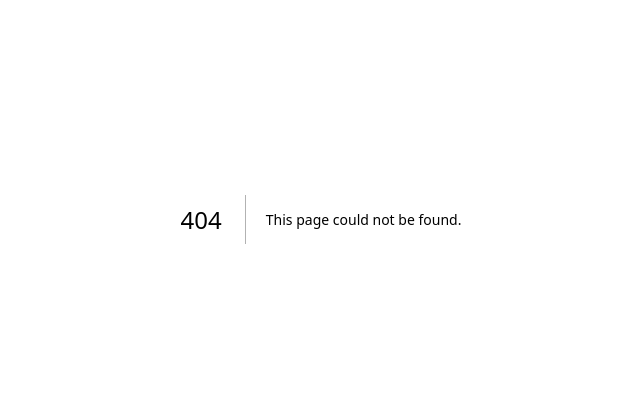
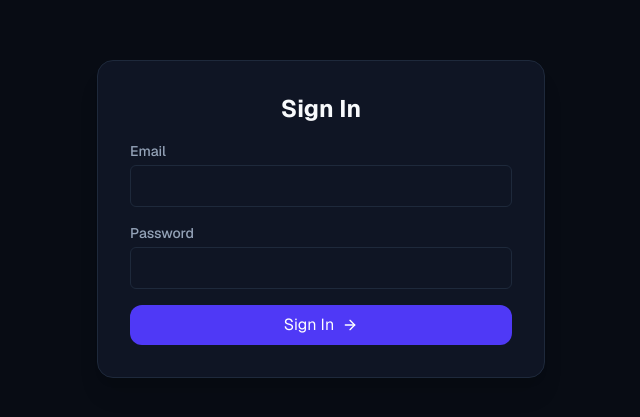
Before and after one commit to mahmoodmobasher/AlphaAegis, a Next.js app in the folder frontend/: page /login in a window 1280 px wide. Before the commit this address had no page. Shown: the part 181-598 px from the top of the page, without its empty margins (319-959 px from the left). Built offline with nearby package versions, Linux system fonts and the light colour scheme.

Commit message:
Add login page and update sign‑in button routing

```diff
--- /dev/null
+++ b/frontend/src/app/login/page.tsx
@@ -0,0 +1,100 @@
+"use client";
+
+import React, { useState } from "react";
+import { useRouter } from "next/navigation";
+import { ArrowRight } from "lucide-react";
+
+export default function LoginPage() {
+  const router = useRouter();
+  const [email, setEmail] = useState("");
+  const [password, setPassword] = useState("");
+  const [error, setError] = useState<string | null>(null);
+  const [loading, setLoading] = useState(false);
+
+  const handleSubmit = async (e: React.FormEvent) => {
+    e.preventDefault();
+    setLoading(true);
+    setError(null);
+    try {
+      const response = await fetch("http://127.0.0.1:8000/api/auth/login", {
+        method: "POST",
+        headers: {
+          "Content-Type": "application/json",
+        },
+        body: JSON.stringify({ email, password }),
+      });
+
+      if (!response.ok) {
+        const errMsg = await response.text();
+        throw new Error(errMsg || "Login failed");
+      }
+
+      const data = await response.json();
+      // Assuming the FastAPI endpoint returns { access_token: string } or an array of strings
+      const token = Array.isArray(data.access_token) ? data.access_token[0] : data.access_token;
+      if (token) {
+        localStorage.setItem("access_token", token);
+        // Optionally set a cookie:
+        // document.cookie = `access_token=${token}; path=/; secure; sameSite=strict`;
+        router.push("/portfolio");
+      } else {
+        throw new Error("No access token returned");
+      }
+    } catch (err: any) {
+      setError(err.message || "An error occurred");
+    } finally {
+      setLoading(false);
+    }
+  };
+
+  return (
+    <div className="flex min-h-screen items-center justify-center bg-bg-base p-4">
+      <div className="w-full max-w-md space-y-6 rounded-2xl bg-bg-panel p-8 shadow-xl border border-border-panel">
+        <h2 className="text-center text-2xl font-bold text-text-main mb-4">
+          Sign In
+        </h2>
+        {error && (
+          <div className="rounded-md bg-red-100 p-2 text-sm text-red-700">
+            {error}
+          </div>
+        )}
+        <form onSubmit={handleSubmit} className="space-y-4">
+          <div>
+            <label htmlFor="email" className="block text-sm font-medium text-text-sub mb-1">
+              Email
+            </label>
+            <input
+              id="email"
+              type="email"
+              required
+              value={email}
+              onChange={(e) => setEmail(e.target.value)}
+              className="w-full rounded-md border border-border-panel bg-bg-base px-3 py-2 text-text-main focus:border-indigo-500 focus:outline-none"
+            />
+          </div>
+          <div>
+            <label htmlFor="password" className="block text-sm font-medium text-text-sub mb-1">
+              Password
+            </label>
+            <input
+              id="password"
+              type="password"
+              required
+              value={password}
+              onChange={(e) => setPassword(e.target.value)}
+              className="w-full rounded-md border border-border-panel bg-bg-base px-3 py-2 text-text-main focus:border-indigo-500 focus:outline-none"
+            />
+          </div>
+          <button
+            type="submit"
+            disabled={loading}
+            className="flex w-full items-center justify-center gap-2 rounded-xl bg-indigo-600 px-4 py-2 text-white hover:bg-indigo-500 disabled:opacity-50"
+          >
+            {loading ? "Signing in..." : "Sign In"}
+            <ArrowRight className="h-4 w-4" />
+          </button>
+        </form>
+      </div>
+    </div>
+  );
+}
--- a/frontend/src/app/portfolio/page.tsx
+++ b/frontend/src/app/portfolio/page.tsx
@@ -1,6 +1,6 @@
 "use client";
 
-import React, { useState, useEffect, useTransition } from "react";
+import React, { useState, useEffect, useTransition, useRef } from "react";
 import { useRouter } from "next/navigation";
 import {
   Briefcase,
@@ -253,15 +253,21 @@ export default function PortfolioPage() {
     setVolatility(0.28);
   }, [viewMode, setSpotPrice, setVolatility]);
 
-  // WebSocket event-driven communication
+  // WebSocket event‑driven communication (persisted via useRef)
+  const wsRef = useRef<WebSocket | null>(null);
+
   useEffect(() => {
+    // Ensure the user is authenticated before establishing a connection
     if (!store.token || !store.isAuthenticated) return;
 
-    // Connect to WebSocket gateway
-    const ws = new WebSocket("ws://localhost:8000/ws/portfolio-analytics");
+    // Create the WebSocket only once per component lifecycle
+    if (!wsRef.current) {
+      wsRef.current = new WebSocket("ws://localhost:8000/ws/portfolio-analytics");
+      const ws = wsRef.current;
 
       ws.onopen = () => {
         console.log("WebSocket connected to portfolio-analytics");
+        // Send the initial payload once the socket is open
         sendWebSocketPayload();
       };
 
@@ -274,45 +280,17 @@ export default function PortfolioPage() {
           } else {
             setRiskData(data);
             setRiskError(null);
-
-          if (data.debate_logs) {
-            setDebateLogs(data.debate_logs);
-          }
-          if (data.advisory_report) {
-            setAdvisoryReport(data.advisory_report);
-          }
-          if (data.summary_report) {
-            setSummaryReport(data.summary_report);
-          }
-          if (data.recommendations) {
-            setRecommendations(data.recommendations);
-          }
-          if (data.macro_headline) {
-            setMacroHeadline(data.macro_headline);
-          }
-          if (data.macro_sentiment_score !== undefined) {
-            setMacroSentimentScore(data.macro_sentiment_score);
-          }
-
-          if (data.greeks_commentary) {
-            usePortfolioStore.getState().setAiCommentary(data.greeks_commentary);
-          }
+            if (data.debate_logs) setDebateLogs(data.debate_logs);
+            if (data.advisory_report) setAdvisoryReport(data.advisory_report);
+            if (data.summary_report) setSummaryReport(data.summary_report);
+            if (data.recommendations) setRecommendations(data.recommendations);
+            if (data.macro_headline) setMacroHeadline(data.macro_headline);
+            if (data.macro_sentiment_score !== undefined) setMacroSentimentScore(data.macro_sentiment_score);
+            if (data.greeks_commentary) usePortfolioStore.getState().setAiCommentary(data.greeks_commentary);
           }
         } catch (err) {
           console.error("Error parsing WebSocket JSON frame:", err);
         }
-    };
-
-    ws.onerror = (err) => {
-      console.error("WebSocket error:", err);
-    };
-
-    const sendWebSocketPayload = () => {
-      if (ws.readyState === WebSocket.OPEN) {
-        const spotShockPct = ((spotPrice - 180) / 180) * 100;
-        const ivShockPct = ((volatility - 0.28) / 0.28) * 100;
-
-        let payload: any;
         if (customJsonActive) {
           try {
             payload = JSON.parse(customJson);
@@ -326,9 +304,7 @@ export default function PortfolioPage() {
           }
         } else {
           const activeData = viewMode === "local" ? portfolioData : ibPortfolioData;
-          if (!activeData || !activeData.positions || activeData.positions.length === 0) {
-            return;
-          }
+          if (!activeData || !activeData.positions || activeData.positions.length === 0) return;
 
           const positions = activeData.positions.map((pos: any) => {
             const isOptionCombo = pos.legs && pos.legs.length > 0;
@@ -384,10 +360,47 @@ export default function PortfolioPage() {
             }
           };
         }
-
         ws.send(JSON.stringify(payload));
       }
     };
+
+    // Create the WebSocket only once per component lifecycle
+    if (!wsRef.current) {
+      wsRef.current = new WebSocket("ws://localhost:8000/ws/portfolio-analytics");
+      const ws = wsRef.current;
+
+      ws.onopen = () => {
+        console.log("WebSocket connected to portfolio-analytics");
+        // Send the initial payload once the socket is open
+        sendWebSocketPayload();
+      };
+
+      ws.onmessage = (event) => {
+        try {
+          const data = JSON.parse(event.data);
+          if (data.error) {
+            console.error("WebSocket calculation error:", data.error);
+            setRiskError(data.error);
+          } else {
+            setRiskData(data);
+            setRiskError(null);
+            if (data.debate_logs) setDebateLogs(data.debate_logs);
+            if (data.advisory_report) setAdvisoryReport(data.advisory_report);
+            if (data.summary_report) setSummaryReport(data.summary_report);
+            if (data.recommendations) setRecommendations(data.recommendations);
+            if (data.macro_headline) setMacroHeadline(data.macro_headline);
+            if (data.macro_sentiment_score !== undefined) setMacroSentimentScore(data.macro_sentiment_score);
+            if (data.greeks_commentary) usePortfolioStore.getState().setAiCommentary(data.greeks_commentary);
+          }
+        } catch (err) {
+          console.error("Error parsing WebSocket JSON frame:", err);
+        }
+      };
+
+      ws.onerror = (err) => {
+        console.error("WebSocket error:", err);
+      };
+    }
 
     const timer = setTimeout(() => {
       sendWebSocketPayload();
@@ -395,9 +408,19 @@ export default function PortfolioPage() {
 
     return () => {
       clearTimeout(timer);
-      ws.close();
+      // Cleanup will be handled by a separate effect
     };
   }, [activePositions, spotPrice, volatility, portfolioData, ibPortfolioData, viewMode, store.isAuthenticated, customJsonActive, customJson]);
+
+  // Cleanup WebSocket on component unmount
+  useEffect(() => {
+    return () => {
+      if (wsRef.current) {
+        wsRef.current.close();
+        wsRef.current = null;
+      }
+    };
+  }, []);
 
   // AI Committee & Command Bar States
   const [commandQuery, setCommandQuery] = useState("");
@@ -1560,10 +1583,7 @@ export default function PortfolioPage() {
               <p className="text-xs text-text-sub">Please log in or sign up via the top navigation bar to access portfolio management features.</p>
 
               <button
-                onClick={() => {
-                  // Direct user to Navbar login by giving tips
-                  alert("Please click the 'Log In' button in the top right of the navigation bar to sign in!");
-                }}
+                onClick={() => router.push("/login")}
                 className="w-full py-2.5 bg-indigo-600 hover:bg-indigo-500 text-white font-bold text-xs rounded-xl shadow-lg shadow-indigo-600/20 flex items-center justify-center gap-1.5 transition"
               >
                 Sign In To Unlock <ArrowRight className="h-3.5 w-3.5" />
--- a/frontend/src/components/Navigation/Navbar.tsx
+++ b/frontend/src/components/Navigation/Navbar.tsx
@@ -83,12 +83,6 @@ export default function Navbar() {
                 <span className="text-sm text-slate-400">Settings</span>
               </button>
             )}
-            <button
-              onClick={() => router.push("/flow")}
-              className={`hover:text-white transition flex items-center gap-1 ${pathname === "/flow" ? "text-white" : ""}`}
-            >
-              Flow <ChevronDown className="h-3 w-3" />
-            </button>
           </div>
 
           {/* Right Section: Auth States */}
```
Also changed, not shown: 1 other file (tests, documents, lock files or other folders). Lines whose indentation alone changed are shown as unchanged.
